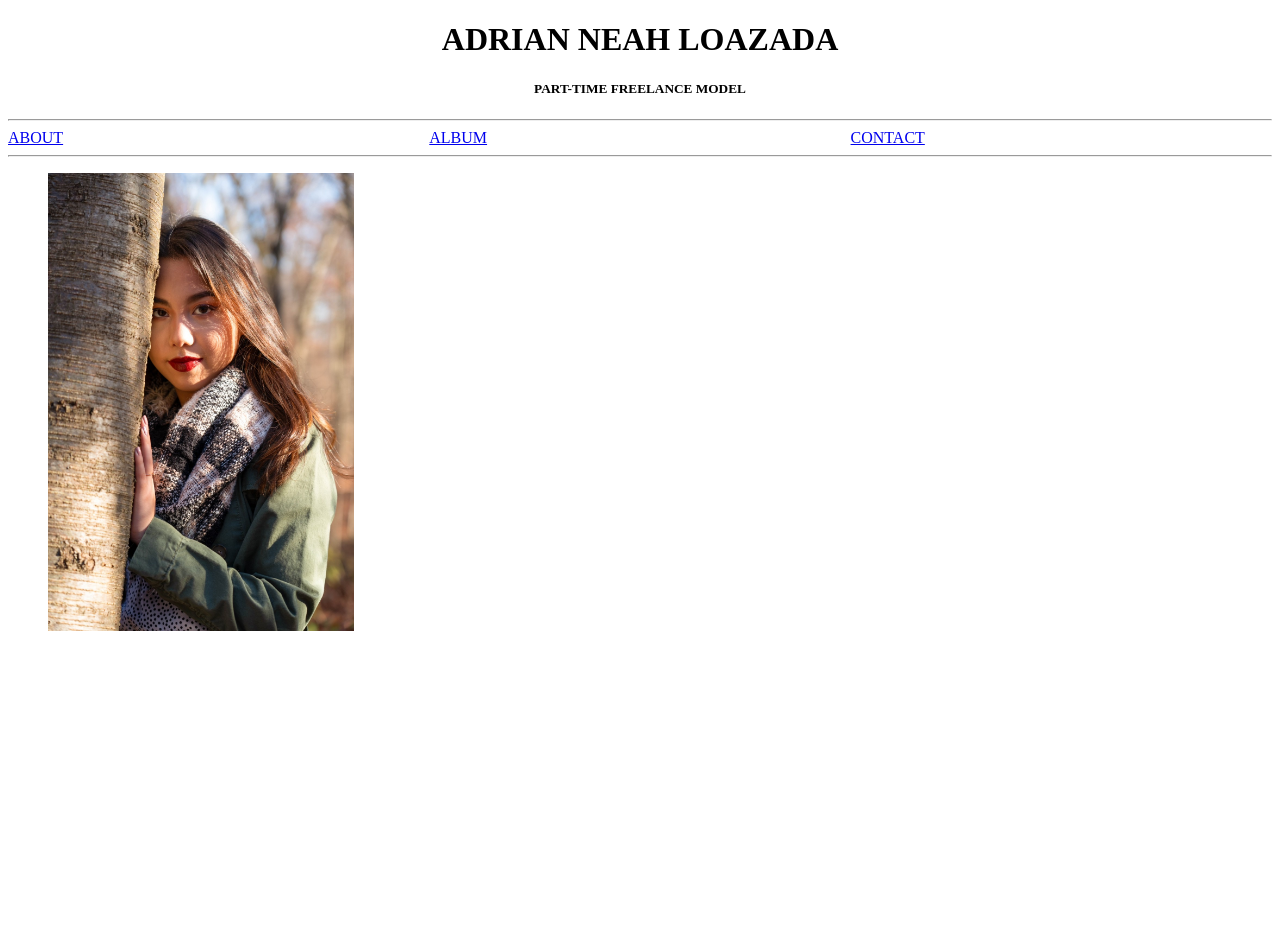
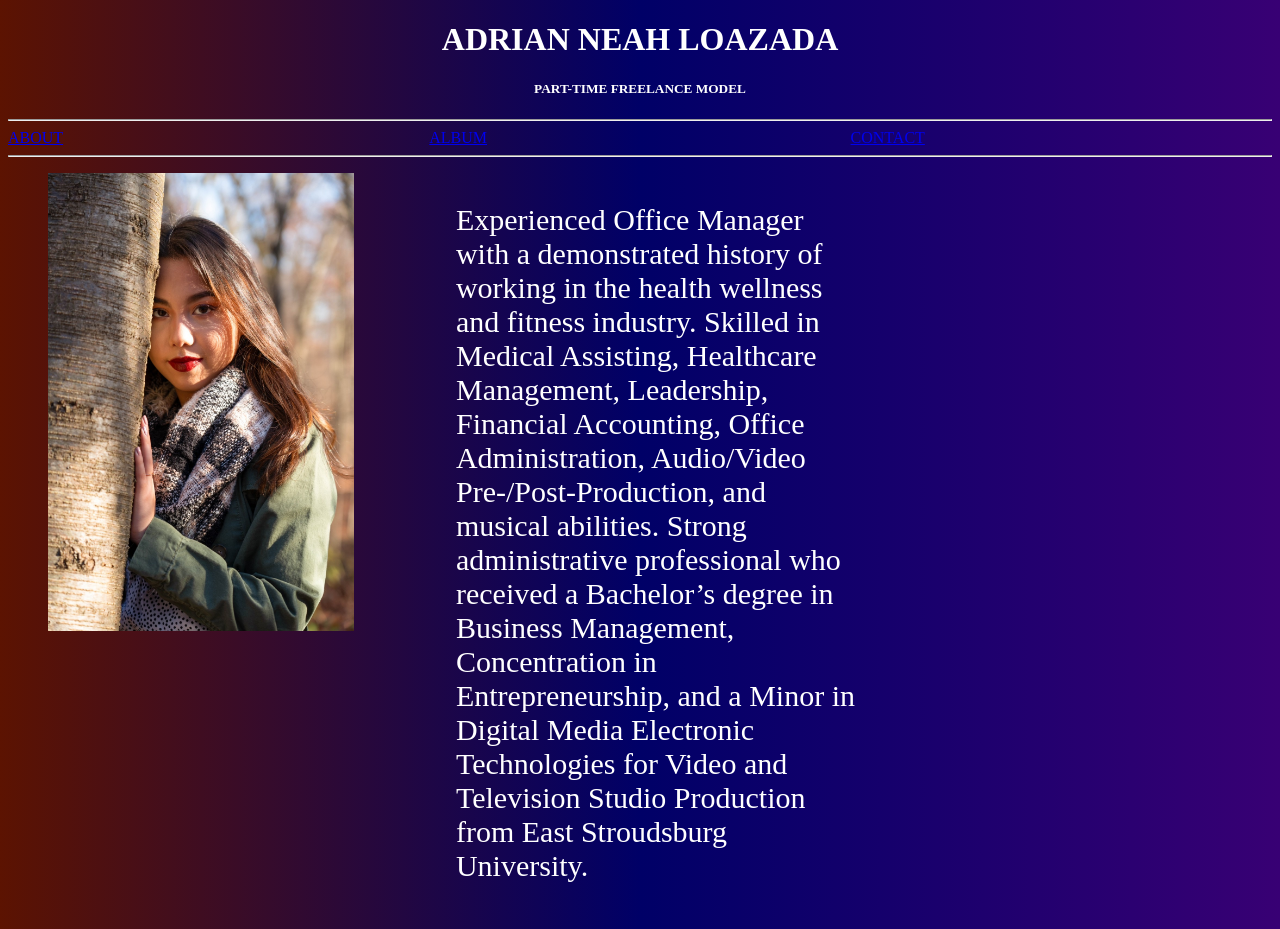
Before and after one commit to jujuCodez/modelfolio-project, a Django app: page /about/ in a window 1280 px wide. Run offline with Django 4.2, Linux system fonts and the light colour scheme.

Commit message:
Update main.html

```diff
--- a/templates/main.html
+++ b/templates/main.html
@@ -3,7 +3,13 @@
 <head>
     <meta charset="UTF-8">
     <meta name="viewport" content="width=device-width, initial-scale=1.0">
-    <style> .column {
+    <style>
+        body {
+            background: rgb(92,19,1);
+            background: linear-gradient(90deg, rgba(92,19,1,1) 0%, rgba(0,0,103,1) 50%, rgba(56,0,116,1) 100%);
+        }
+
+        .column {
             float: left;
             width: 33.33%;
         }
@@ -13,17 +19,18 @@
             content: "";
             display: table;
             clear: both;
-      }</style>
+        }
+    </style>
     <title>ADRIAN NEAH LOZADA</title>
 </head>
 <body>
-    <h1 style="text-align: center;"> ADRIAN NEAH LOAZADA </h1>
-    <h5 style="text-align: center;"> PART-TIME FREELANCE MODEL </h5>
+    <h1 style="text-align: center;color: white;"> ADRIAN NEAH LOAZADA </h1>
+    <h5 style="text-align: center;color: white;"> PART-TIME FREELANCE MODEL </h5>
     <hr>
     <div class="row">
-        <div class="column"> <a href="/about"> ABOUT </a></div>
-        <div class="column"> <a href="/projects"> ALBUM </a></div>
-        <div class="column"> <a href="/contact"> CONTACT </a></div>
+        <div class="column" style="color: white;"> <a href="/about"> ABOUT </a></div>
+        <div class="column" style="color: white;"> <a href="/projects"> ALBUM </a></div>
+        <div class="column" style="color: white;"> <a href="/contact"> CONTACT </a></div>
     </div>
     <hr>
     {% include 'navbar.html' %}
```
Lines whose indentation alone changed are shown as unchanged.
